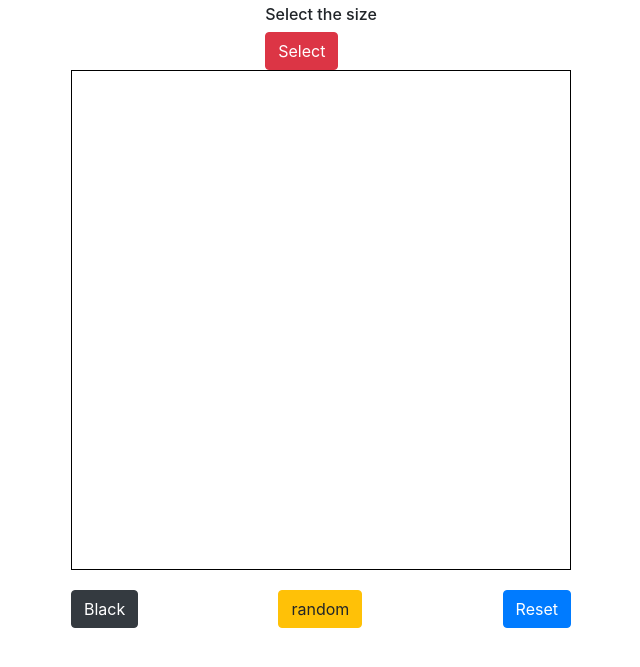
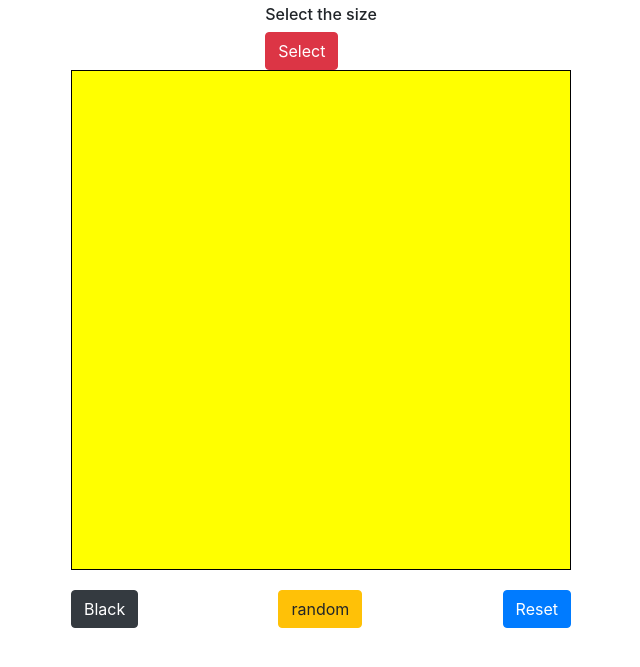
Before and after one commit to JTechbDev/etch-a-sketch, a plain HTML site: page index.html in a window 1280 px wide. Shown: the part 51-718 px from the top of the page, without its empty margins (319-959 px from the left). Drawn offline with nearby package versions, Linux system fonts and the light colour scheme.

Commit message:
Board Function created

```diff
--- a/main.js
+++ b/main.js
@@ -0,0 +1,20 @@
+document.addEventListener("DOMContentLoaded", function(){
+ createBoard(16)
+ console.log("hey")
+})
+
+function createBoard(size){
+    let board = document.querySelector(".board");
+
+    board.style.gridTemplateColumns = `repeat(${size}, 1fr)`;
+    board.style.gridTemplateRows = `repeat(${size}, 1fr)`;
+
+    let numDivs = size * size;
+
+    for(let i = 0; i < numDivs; i++){
+        let div = document.createElement("div");
+        div.style.backgroundColor = "yellow";
+        board.insertAdjacentElement("beforeend", div);
+
+    }
+}
--- a/style.css
+++ b/style.css
@@ -10,7 +10,7 @@ body{
     align-items: center;
     width: 400px;
     justify-content: space-around;
-    margin-bottom: 20px;
+    margin-bottom: 2gi0px;
 }
 .footer{
     display: flex;
```
